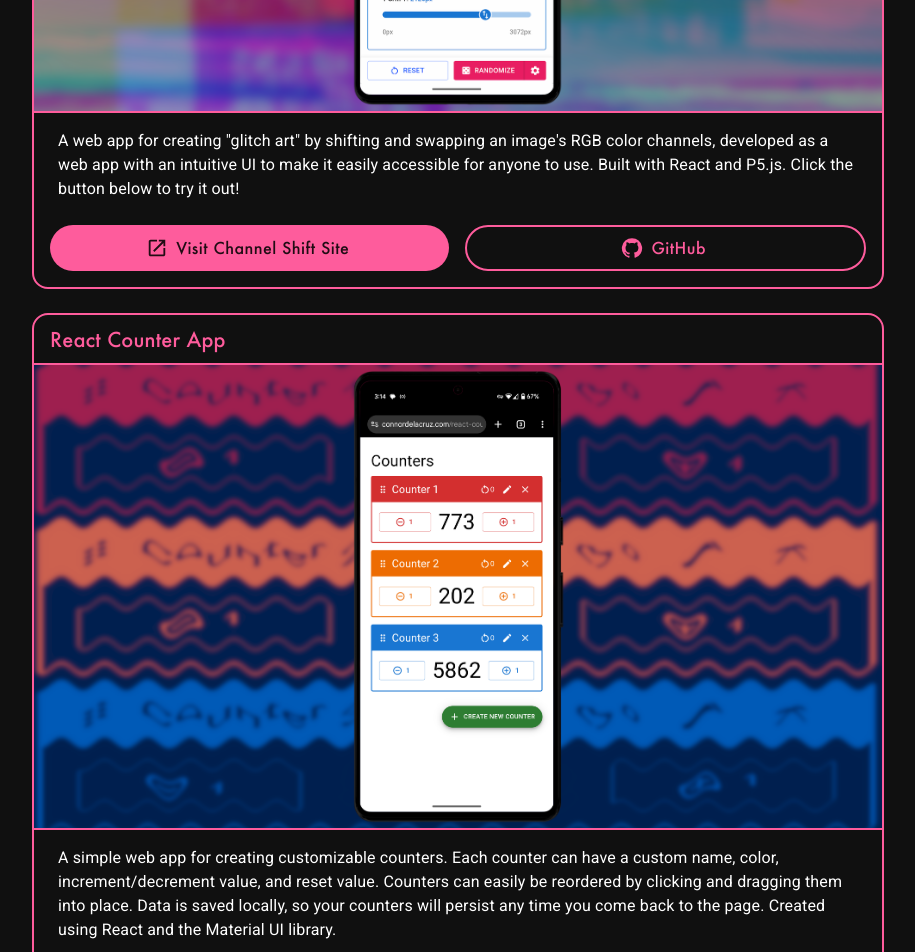
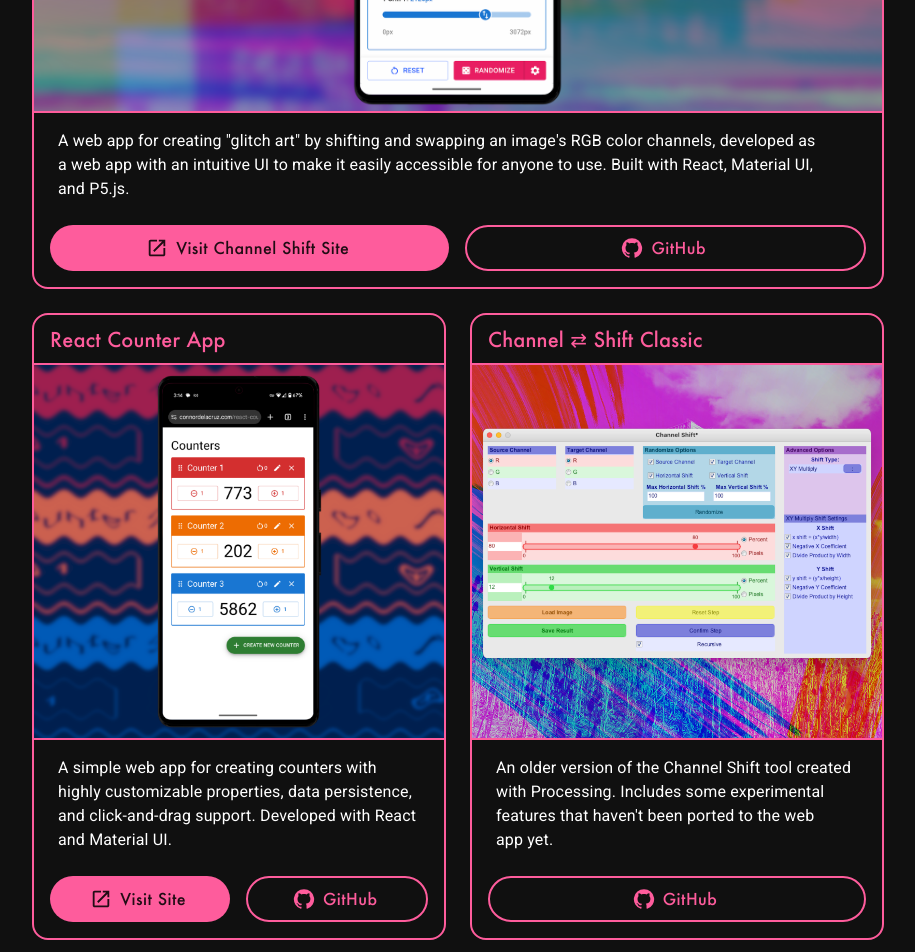
Before and after one commit to connordelacruz/connordelacruz.github.io, a React (Vite) app: page / in a window 1280 px wide. Shown: the part 1740-2692 px from the top of the page, without its empty margins (182-1097 px from the left). Built offline with nearby package versions, Linux system fonts and the light colour scheme.

Commit message:
tweaked project layout and copy

```diff
--- a/src/components/HeaderSection.jsx
+++ b/src/components/HeaderSection.jsx
@@ -65,7 +65,7 @@
           variant="h4"
           gutterBottom={false}
         >
-          Hi, my name is
+          Hi! My name is
         </Typography>
         <Typography
           variant="h1"
--- a/src/components/ProjectsSection.jsx
+++ b/src/components/ProjectsSection.jsx
@@ -27,9 +27,10 @@
   {
     title: "Channel ⇄ Shift",
     imgSrc: "images/projects/channel-shift.png",
-    body: 'A web app for creating "glitch art" by shifting and swapping an image\'s RGB color channels, developed as a web app with an intuitive UI to make it easily accessible for anyone to use. Built with React and P5.js. Click the button below to try it out!',
+    body: 'A web app for creating "glitch art" by shifting and swapping an image\'s RGB color channels, developed as a web app with an intuitive UI to make it easily accessible for anyone to use. Built with React, Material UI, and P5.js.',
     skills: 'JavaScript, React, P5.js, Material UI, Node.js',
     bigButtonContent: {
+      // TODO: "visit" feels weird? phrasing? (and make counter consistent?)
       text: 'Visit Channel Shift Site',
       link: 'https://cheezwhiz.biz',
       startIcon: <Launch/>
@@ -52,10 +53,14 @@
   {
     title: "React Counter App",
     imgSrc: "images/projects/react-counter.png",
-    body: 'A simple web app for creating customizable counters. Each counter can have a custom name, color, increment/decrement value, and reset value. Counters can easily be reordered by clicking and dragging them into place. Data is saved locally, so your counters will persist any time you come back to the page. Created using React and the Material UI library.',
+    cardImgHeight: {
+      // Scales nicer for vertical screen when displayed as a column
+      md: 375,
+    },
+    body: 'A simple web app for creating counters with highly customizable properties, data persistence, and click-and-drag support. Developed with React and Material UI.',
     skills: 'JavaScript, React, Material UI, Node.js',
     bigButtonContent: {
-      text: 'Visit React Counter Site',
+      text: 'Visit Site',
       link: 'https://connordelacruz.com/react-counter/',
       startIcon: <Launch/>
     },
@@ -73,6 +78,27 @@
         md: 'row'
       },
     },
+    gridSize: 6,
+  },
+  {
+    title: "Channel ⇄ Shift Classic",
+    imgSrc: "images/projects/channel-shift-classic.png",
+    cardImgHeight: {
+      // Doesn't need as much vertical space when full width
+      sm: 350,
+      // Match counter app when displayed as a column
+      md: 375,
+    },
+    body: 'An older version of the Channel Shift tool created with Processing. Includes some experimental features that haven\'t been ported to the web app yet.',
+    skills: 'Java, Processing',
+    smallButtonsContent: [
+      {
+        text: 'GitHub',
+        link: 'https://github.com/connordelacruz/ChannelShiftGUI',
+        startIcon: <GitHub/>
+      }
+    ],
+    gridSize: 6,
   },
   {
     title: "iTerm2 Tab Color Commands",
@@ -101,24 +127,6 @@
       }
     ],
     gridSize: 6,
-  },
-  {
-    title: "Channel ⇄ Shift Classic",
-    imgSrc: "images/projects/channel-shift-classic.png",
-    cardImgHeight: {
-      sm: 350,
-      md: 375,
-    },
-    body: 'An older version of the Channel Shift tool created with Processing. Includes some experimental features that haven\'t been ported to the web app yet.',
-    skills: 'Java, Processing',
-    smallButtonsContent: [
-      {
-        text: 'GitHub',
-        link: 'https://github.com/connordelacruz/ChannelShiftGUI',
-        startIcon: <GitHub/>
-      }
-    ],
-    gridSize: 12,
   },
   {
     title: "Git Workflow Tools",
```
